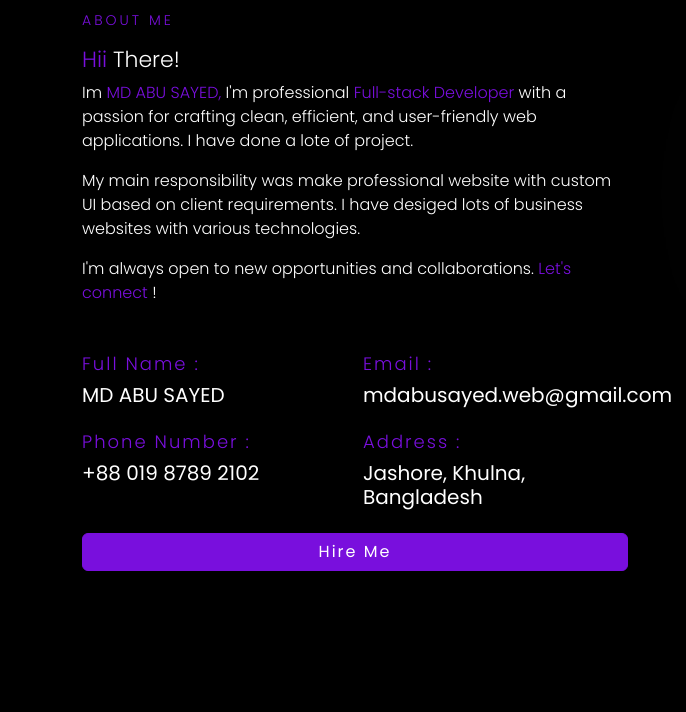
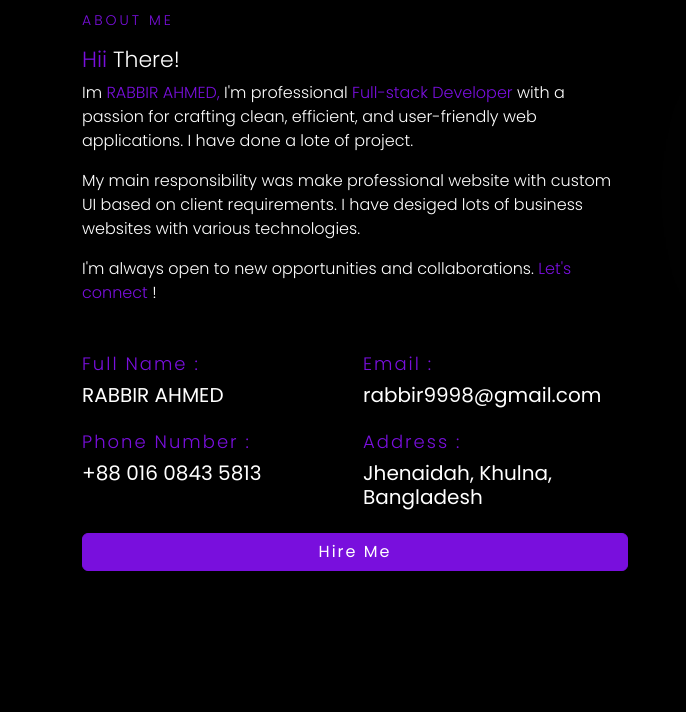
Before and after one commit to rabbir1/My-Project, a plain HTML site: page index.html in a window 1280 px wide. Shown: the part 834-1546 px from the top of the page, 0-686 px from the left. Drawn offline with Linux system fonts and the light colour scheme; some packages are replaced by stand-ins of ours; no server answers; a script that the page names is missing.

Commit message:
editing info

```diff
--- a/index.html
+++ b/index.html
@@ -134,7 +134,7 @@
                     <div class="aboutBox">
                         <div class="aboutText text-uppercase text-md-start text-center">About Me</div>
                         <h4 class="pt-3 font-poppins-light"><span class="text-primari">Hii</span> There!</h4>
-                        <p class="">Im <span class="text-primari"> MD ABU SAYED,</span> I'm professional <span class="text-primari">Full-stack Developer</span> with a passion for crafting clean, efficient, and user-friendly web applications. I have done a lote of project.</p>
+                        <p class="">Im <span class="text-primari"> RABBIR AHMED,</span> I'm professional <span class="text-primari">Full-stack Developer</span> with a passion for crafting clean, efficient, and user-friendly web applications. I have done a lote of project.</p>
                         <p class="">My main responsibility was make professional website with custom UI based on client requirements. I have desiged lots of business websites with various technologies.</p>
                         <p class="mb-0">I'm always open to new opportunities and collaborations. <span class="text-primari">Let's connect</span> !</p>
                         <div class="pt-md-5 pt-3">
@@ -142,25 +142,25 @@
                                 <div class="col-md-6">
                                     <div class="introBox ">
                                         <h6 class="text-capitalize text-primari names">Full Name :</h6>
-                                        <h5 class="text-uppercase">md abu sayed</h5>
+                                        <h5 class="text-uppercase">RABBIR AHMED</h5>
                                     </div>
                                 </div>
                                 <div class="col-md-6">
                                     <div class="introBox ">
                                         <h6 class="text-capitalize text-primari names">Email :</h6>
-                                        <h5 class="">mdabusayed.web@gmail.com</h5>
+                                        <h5 class="">rabbir9998@gmail.com</h5>
                                     </div>
                                 </div>
                                 <div class="col-md-6">
                                     <div class="introBox ">
                                         <h6 class="text-capitalize text-primari names">Phone Number :</h6>
-                                        <h5 class="text-uppercase">+88 019 8789 2102</h5>
+                                        <h5 class="text-uppercase">+88 016 0843 5813</h5>
                                     </div>
                                 </div>
                                 <div class="col-md-6">
                                     <div class="introBox ">
                                         <h6 class="text-capitalize text-primari names">Address :</h6>
-                                        <h5 class="">Jashore, Khulna, Bangladesh</h5>
+                                        <h5 class="">Jhenaidah, Khulna, Bangladesh</h5>
                                     </div>
                                 </div>
                             </div>
@@ -538,7 +538,7 @@
                         <div class="text-end cards-dates pb-1 pt-2">7-15-2025</div>
                         <div class="d-flex align-items-center gap-3">
                             <img src="./asset/images/myImage/sayed.svg" alt="" class="img-fluid reviewImage rounded-circle">
-                            <h5 class="text-uppercase cards_name">md abu sayed</h5>
+                            <h5 class="text-uppercase cards_name">RABBIR AHMED</h5>
                         </div>
                         <div class="pt-3">
                             <p class="mb-0 review_text "> &quot;
```
Also changed, not shown: admin/admin.html (+3 -3 lines), comments.html (+2 -2 lines), projects.html (+4 -4 lines).
